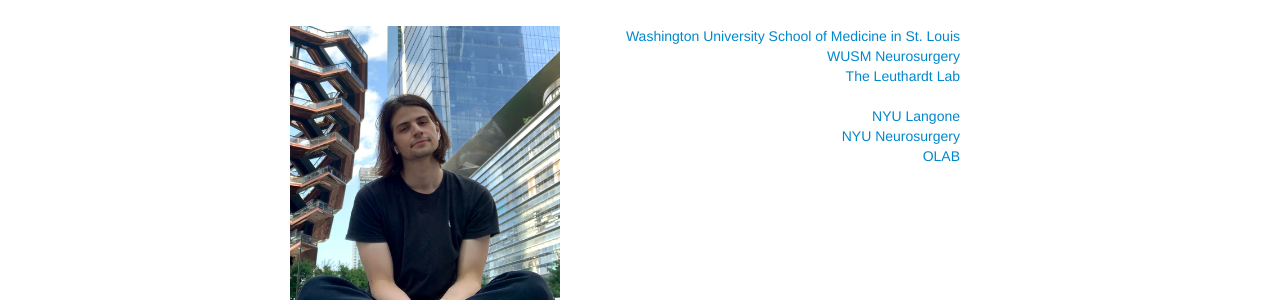
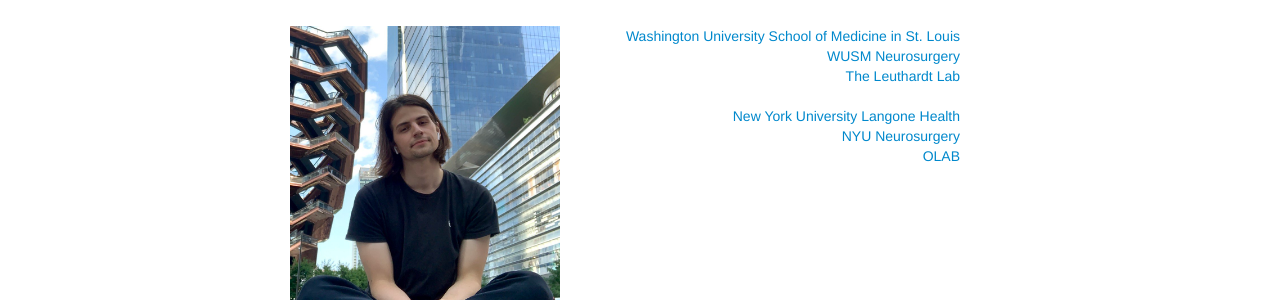
Before and after one commit to alyakin314/alyakin314.github.io, a Jekyll site: the page built from index.md, in a window 1280 px wide. Shown: the part 126-426 px from the top of the page. Built offline with Jekyll 4.4.1, drawn with Linux system fonts in a browser that asks for light colours.

Commit message:
full name of Langone

```diff
--- a/index.md
+++ b/index.md
@@ -15,7 +15,7 @@ description: Assistant Research Engineer at Johns Hopkins
         <a href="https://neurosurgery.wustl.edu/">WUSM Neurosurgery</a><br/>
         <a href="https://www.leuthardtlab.com/">The Leuthardt Lab</a><br/>
         <br>
-        <a href="https://nyulangone.org/">NYU Langone</a><br/>
+        <a href="https://nyulangone.org/">New York University Langone Health</a><br/>
         <a href="https://med.nyu.edu/departments-institutes/neurosurgery/">NYU Neurosurgery</a><br/>
         <a href="https://www.nyuolab.org">OLAB</a><br/>
                 <!--
```
